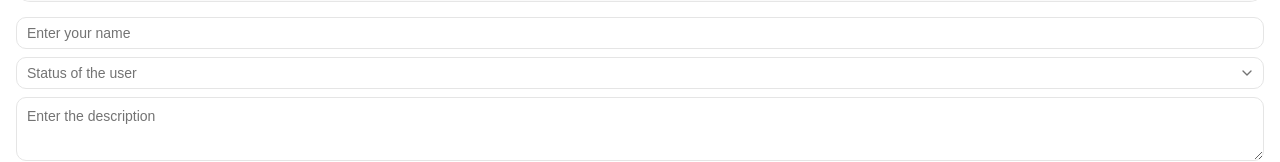
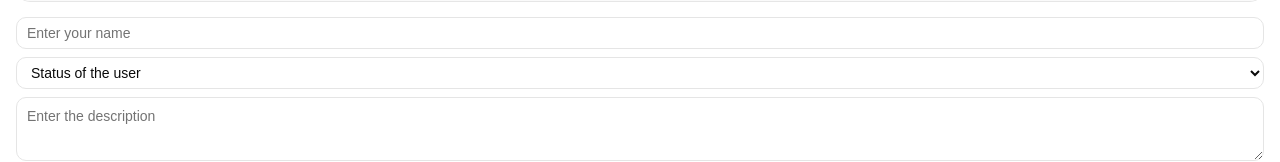
Before and after one commit to aalto95/fable-ui, a React (Vite) app: page / in a window 1280 px wide. Shown: the part 454-616 px from the top of the page. Built offline with nearby package versions, Linux system fonts and the light colour scheme.

Commit message:
Add support of required fields

```diff
--- a/public/ui.json
+++ b/public/ui.json
@@ -64,13 +64,15 @@
                 "id": "name-input",
                 "type": "input",
                 "name": "name",
-                "placeholder": "Enter your name"
+                "placeholder": "Enter your name",
+                "required": true
               },
               {
                 "id": "query-input",
                 "type": "select",
                 "name": "status",
                 "placeholder": "Status of the user",
+                "required": true,
                 "options": [
                   { "label": "Active", "value": "active" },
                   { "label": "Inactive", "value": "inactive" }
@@ -80,7 +82,8 @@
                 "id": "description-textarea",
                 "type": "textarea",
                 "name": "description",
-                "placeholder": "Enter the description"
+                "placeholder": "Enter the description",
+                "required": true
               },
               {
                 "id": "save-button",
@@ -111,6 +114,7 @@
                 "type": "select",
                 "name": "q",
                 "placeholder": "Choose query",
+                "required": true,
                 "options": [
                   { "label": "Users", "value": "users" },
                   { "label": "Posts", "value": "posts" },
--- a/src/components/layout/form.tsx
+++ b/src/components/layout/form.tsx
@@ -29,6 +29,51 @@
       // If multiple fields have the same name, you could handle arrays here
       jsonBody[key] = value;
     });
+
+    const requiredNodes = Array.from(
+      formElement.querySelectorAll<HTMLElement>(
+        "[data-bdui-required='true'], [required]",
+      ),
+    );
+
+    const missingRequired = requiredNodes
+      .map((node) => {
+        const nameAttr =
+          (node as HTMLInputElement).name ??
+          node.getAttribute("name") ??
+          node.getAttribute("data-name") ??
+          undefined;
+
+        if (!nameAttr) return null;
+
+        const value = formData.get(nameAttr);
+        const isMissing =
+          value === null ||
+          (typeof value === "string" && value.trim().length === 0);
+
+        if (!isMissing) return null;
+
+        const label =
+          node.getAttribute("data-bdui-label") ??
+          (node as HTMLInputElement).placeholder ??
+          node.getAttribute("aria-label") ??
+          nameAttr;
+
+        return { name: nameAttr, label, node };
+      })
+      .filter((x): x is NonNullable<typeof x> => x !== null);
+
+    if (missingRequired.length > 0) {
+      toast(
+        `Please fill required fields: ${missingRequired
+          .map((x) => x.label)
+          .join(", ")}`,
+      );
+
+      const first = missingRequired[0]?.node as HTMLElement | undefined;
+      first?.focus?.();
+      return;
+    }
 
     let requestUrl = targetAction;
     const init: RequestInit = {
--- a/src/components/layout/select-field.tsx
+++ b/src/components/layout/select-field.tsx
@@ -1,32 +1,36 @@
 import type React from "react";
-import {
-  Select,
-  SelectContent,
-  SelectItem,
-  SelectTrigger,
-  SelectValue,
-} from "../ui/select";
+import { cn } from "../../lib/utils";
 import type { SelectComponent } from "../../models/interfaces/component";
 
 type SelectFieldProps = Omit<SelectComponent, "type">;
 
 export const SelectField: React.FC<SelectFieldProps> = ({
+  name,
   placeholder,
   options,
+  required,
   ...rest
 }) => {
   return (
-    <Select {...rest}>
-      <SelectTrigger className="w-full">
-        <SelectValue placeholder={placeholder} />
-      </SelectTrigger>
-      <SelectContent>
-        {options?.map((option) => (
-          <SelectItem key={option.value} value={option.value}>
-            {option.label}
-          </SelectItem>
-        ))}
-      </SelectContent>
-    </Select>
+    <select
+      name={name}
+      required={required}
+      defaultValue=""
+      data-bdui-label={placeholder ?? name}
+      className={cn(
+        "h-8 w-full min-w-0 rounded-lg border border-input bg-transparent px-2.5 py-1 text-base transition-colors outline-none placeholder:text-muted-foreground focus-visible:border-ring focus-visible:ring-3 focus-visible:ring-ring/50 disabled:pointer-events-none disabled:cursor-not-allowed disabled:bg-input/50 disabled:opacity-50 aria-invalid:border-destructive aria-invalid:ring-3 aria-invalid:ring-destructive/20 md:text-sm dark:bg-input/30 dark:disabled:bg-input/80 dark:aria-invalid:border-destructive/50 dark:aria-invalid:ring-destructive/40",
+        "text-foreground",
+      )}
+      {...(rest as React.SelectHTMLAttributes<HTMLSelectElement>)}
+    >
+      <option value="" disabled={required} hidden={required}>
+        {placeholder ?? "Select..."}
+      </option>
+      {options?.map((option) => (
+        <option key={option.value} value={option.value}>
+          {option.label}
+        </option>
+      ))}
+    </select>
   );
 };
--- a/src/models/interfaces/component.ts
+++ b/src/models/interfaces/component.ts
@@ -21,12 +21,14 @@
   name?: string;
   placeholder?: string;
   defaultValue?: string;
+  required?: boolean;
 }
 
 export interface Textarea extends BaseComponent<"textarea"> {
   name?: string;
   placeholder?: string;
   defaultValue?: string;
+  required?: boolean;
 }
 
 export interface SelectOption {
@@ -38,6 +40,7 @@
   name?: string;
   placeholder?: string;
   options?: SelectOption[];
+  required?: boolean;
 }
 
 export interface FormComponent extends BaseComponent<"form"> {
```
